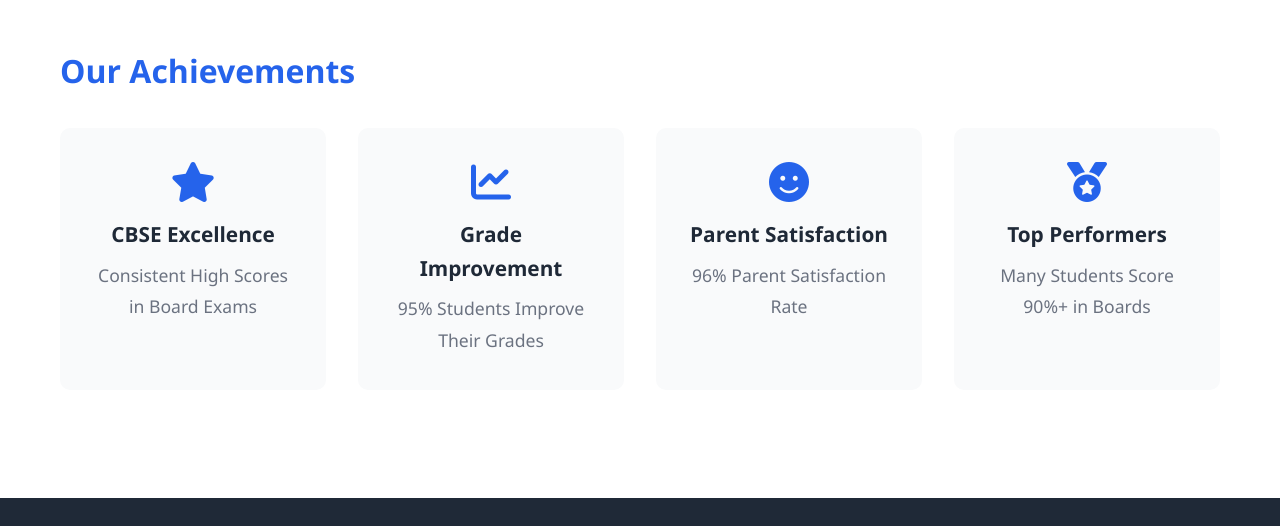
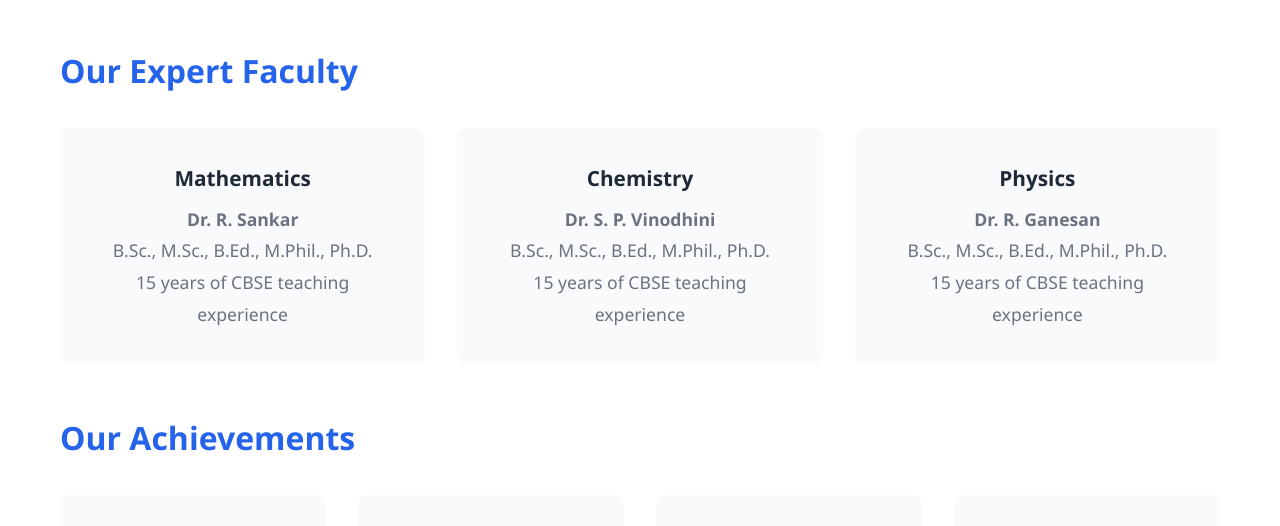
Before and after one commit to AidenPearce1918/Ashwin-institute, a plain HTML site: page pages/about.html in a window 1280 px wide. Shown: the part 1195-1721 px from the top of the page. Drawn offline with Linux system fonts and the light colour scheme.

Commit message:
Add faculty section to About page: Highlight expert faculty members and their qualifications

```diff
--- a/pages/about.html
+++ b/pages/about.html
@@ -60,6 +60,30 @@
                     <li><strong>Experienced Faculty:</strong> Teachers with 10+ years of experience in CBSE coaching</li>
                     <li><strong>Prime Location:</strong> Easily accessible at Ambattur O.T, near Reliance Fresh & Federal Bank</li>
                 </ul>
+            </div>
+
+            <div class="content-section">
+                <h2>Our Expert Faculty</h2>
+                <div class="achievements-grid">
+                    <div class="achievement-item">
+                        <h3>Mathematics</h3>
+                        <p><strong>Dr. R. Sankar</strong><br>
+                        B.Sc., M.Sc., B.Ed., M.Phil., Ph.D.<br>
+                        15 years of CBSE teaching experience</p>
+                    </div>
+                    <div class="achievement-item">
+                        <h3>Chemistry</h3>
+                        <p><strong>Dr. S. P. Vinodhini</strong><br>
+                        B.Sc., M.Sc., B.Ed., M.Phil., Ph.D.<br>
+                        15 years of CBSE teaching experience</p>
+                    </div>
+                    <div class="achievement-item">
+                        <h3>Physics</h3>
+                        <p><strong>Dr. R. Ganesan</strong><br>
+                        B.Sc., M.Sc., B.Ed., M.Phil., Ph.D.<br>
+                        15 years of CBSE teaching experience</p>
+                    </div>
+                </div>
             </div>
 
             <div class="content-section">
```
